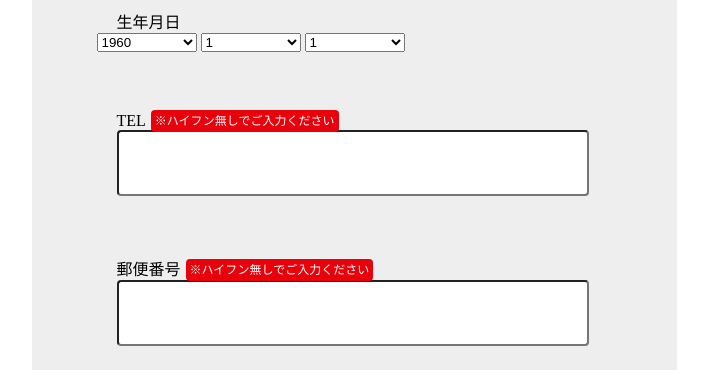
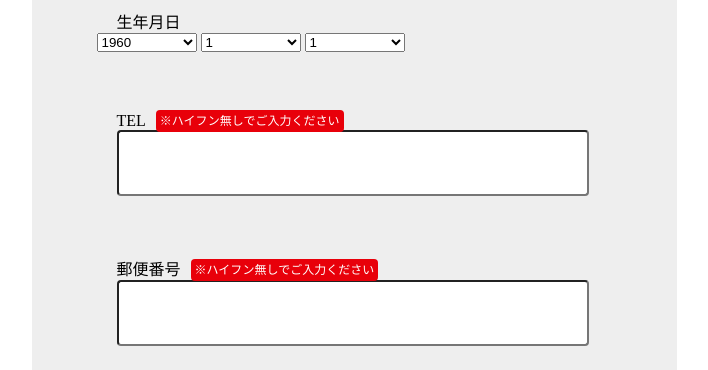
Before and after one commit to XIAO100he/Locigram, a PHP site: page /profEdit.php in a window 1280 px wide. Shown: the part 861-1231 px from the top of the page, without its empty margins (126-834 px from the left). Run offline with PHP 8.4, Linux system fonts and the light colour scheme; the visitor is signed in with stand-in values (Sample User, id 1); data that the repository does not hold is empty; some libraries are stand-ins or nearby versions.

Commit message:
Edit profEdit

```diff
--- a/profEdit.php
+++ b/profEdit.php
@@ -18,7 +18,6 @@ debug('取得したユーザー情報'.print_r($dbFormData,true));
 	if(!empty($_POST)){
 		debug('POST送信があります');
 		debug('POST情報:'.print_r($_POST, true));
-		debug('FILE情報：'.print_r($_FILE,true));
 
 		$name = $_POST['name'];
 		$last_name = $_POST['last_name'];
@@ -190,7 +189,7 @@ require('head.php');
 	<!--					TEL-->
 						<label class="<?php if(!empty($err_msg['tel'])) echo 'err'; ?>">
 							<div class="theme-wrapper">
-								<p class="sub_theme">TEL<span style="font-size:12px;margin-left:5px;">※ハイフン無しでご入力ください</span></p>
+								<p class="sub_theme">TEL<span style="font-size:12px;margin-left:10px;">※ハイフン無しでご入力ください</span></p>
 							</div>
 							<input type="text" name="tel" value="<?php if(!empty($_POST['tel'])) echo $_POST['tel']; ?>">
 						</label>
@@ -202,7 +201,7 @@ require('head.php');
 	<!--					郵便番号-->
 						<label class="<?php if(!empty($err_msg['zip'])) echo 'err'; ?>">
 							<div class="theme-wrapper">
-								<p class="sub_theme">郵便番号<span style="font-size:12px;margin-left:5px;">※ハイフン無しでご入力ください</span></p>
+								<p class="sub_theme">郵便番号<span style="font-size:12px;margin-left:10px;">※ハイフン無しでご入力ください</span></p>
 							</div>
 							<input type="text" name="zip" value="<?php if(!empty($_POST['zip'])) echo $_POST['zip']; ?>">
 						</label>
```
